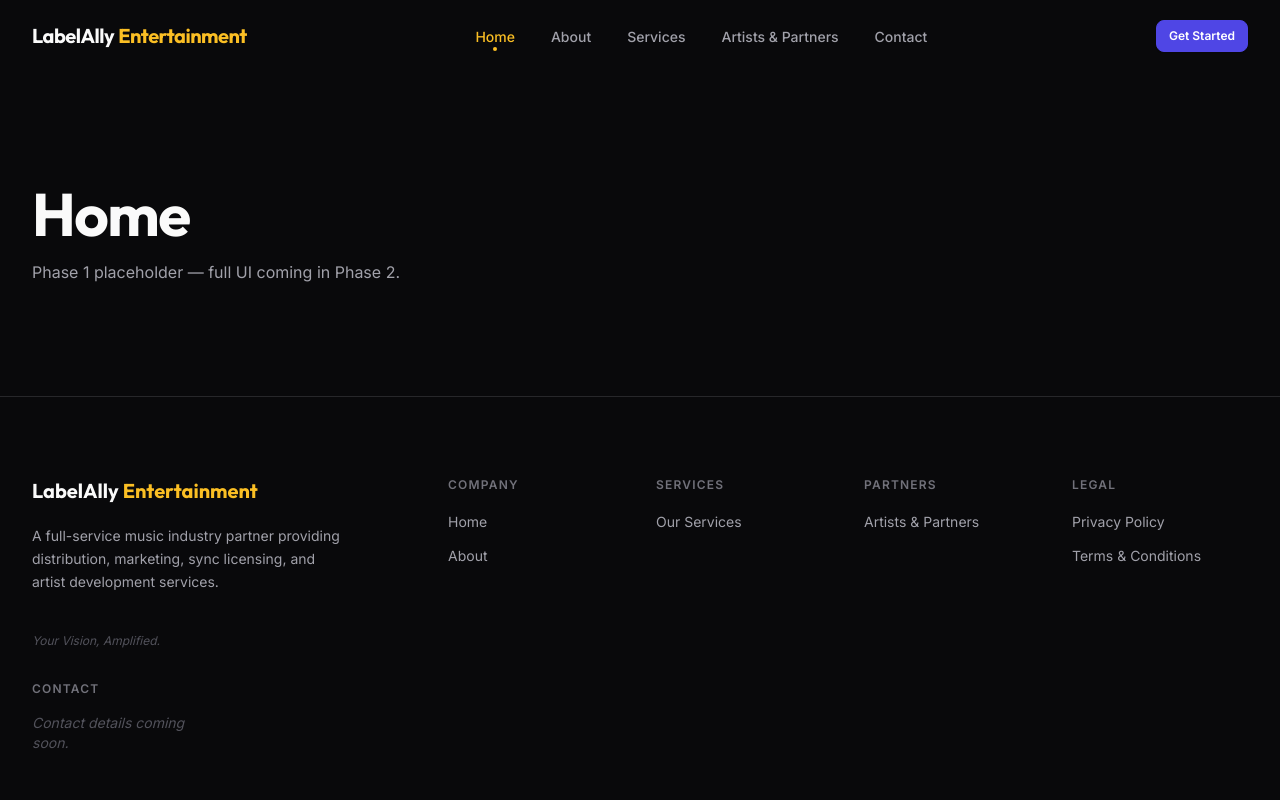
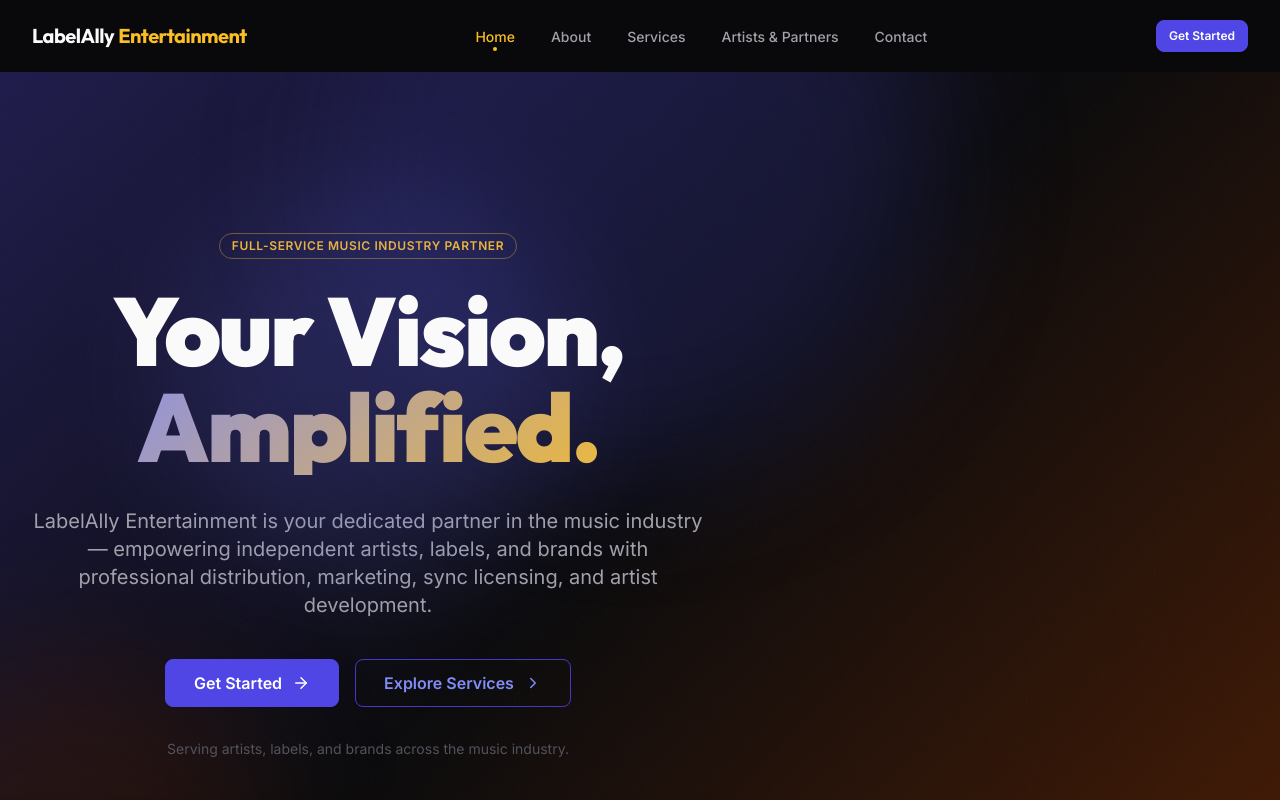
Before and after one commit to mdirfan-jasiqlabs/labelAlly-testing, a React (Vite) app: page / in a window 1280 px wide. Shown: the top 800 px of the page. Built offline with nearby package versions, Linux system fonts and the light colour scheme.

Commit message:
feat: Phase 4 Part 1 — Homepage Data + Hero Section

```diff
--- /dev/null
+++ b/src/components/sections/home/HeroSection.jsx
@@ -0,0 +1,138 @@
+import { Link } from 'react-router-dom';
+import { ArrowRight, ChevronRight } from 'lucide-react';
+import Container from '../../common/Container';
+import Button from '../../common/Button';
+import Badge from '../../common/Badge';
+import GradientBackground from '../../common/GradientBackground';
+import GlowEffect from '../../common/GlowEffect';
+import homeData from '../../../data/home.json';
+
+/**
+ * HeroSection — Homepage hero section.
+ *
+ * The primary above-the-fold section of the homepage.
+ * All content is sourced from src/data/home.json — no hardcoded strings.
+ *
+ * Composition:
+ * - GradientBackground (hero variant) — full-section dark gradient
+ * - GlowEffect          — decorative radial glow behind heading
+ * - Badge               — eyebrow label
+ * - h1                  — primary heading (split: plain + highlighted)
+ * - p                   — supporting description
+ * - Button (primary)    — primary CTA → /contact
+ * - Button (outline)    — secondary CTA → /services
+ * - trust note          — small supporting text
+ */
+function HeroSection() {
+  const { hero } = homeData;
+
+  return (
+    <GradientBackground
+      as="section"
+      variant="hero"
+      aria-labelledby="hero-heading"
+      className="relative min-h-[90vh] flex items-center"
+    >
+      {/* ── Decorative top-right glow ── */}
+      <div
+        aria-hidden="true"
+        className="pointer-events-none absolute top-0 right-0 w-[600px] h-[600px] -translate-y-1/3 translate-x-1/3 rounded-full bg-primary-900/30 blur-3xl"
+      />
+
+      {/* ── Decorative bottom-left glow ── */}
+      <div
+        aria-hidden="true"
+        className="pointer-events-none absolute bottom-0 left-0 w-[400px] h-[400px] translate-y-1/3 -translate-x-1/3 rounded-full bg-accent-950/40 blur-3xl"
+      />
+
+      <Container className="relative z-10 py-24 md:py-32 lg:py-40">
+        <div className="flex flex-col items-center text-center max-w-4xl mx-auto">
+
+          {/* ── Eyebrow Badge ── */}
+          <div className="mb-6">
+            <Badge variant="outline">
+              {hero.badge}
+            </Badge>
+          </div>
+
+          {/* ── Main Heading ── */}
+          <GlowEffect color="primary" intensity="lg" className="w-full">
+            <h1
+              id="hero-heading"
+              className={[
+                'font-heading font-black tracking-tight',
+                'text-5xl sm:text-6xl md:text-7xl lg:text-8xl',
+                'leading-none',
+                'text-neutral-50',
+              ].join(' ')}
+            >
+              {/* Plain part */}
+              <span className="block">{hero.heading}</span>
+
+              {/* Highlighted / accent part */}
+              <span className="block text-gradient">
+                {hero.headingHighlight}
+              </span>
+            </h1>
+          </GlowEffect>
+
+          {/* ── Description ── */}
+          <p
+            className={[
+              'mt-8',
+              'max-w-2xl mx-auto',
+              'text-base sm:text-lg md:text-xl',
+              'text-neutral-400',
+              'leading-relaxed',
+            ].join(' ')}
+          >
+            {hero.description}
+          </p>
+
+          {/* ── CTA Buttons ── */}
+          <div className="mt-10 flex flex-col sm:flex-row items-center gap-4">
+            {/* Primary CTA */}
+            <Button
+              as={Link}
+              to={hero.primaryCta.href}
+              aria-label={hero.primaryCta.ariaLabel}
+              variant="primary"
+              size="lg"
+              rightIcon={<ArrowRight size={18} aria-hidden="true" />}
+            >
+              {hero.primaryCta.label}
+            </Button>
+
+            {/* Secondary CTA */}
+            <Button
+              as={Link}
+              to={hero.secondaryCta.href}
+              aria-label={hero.secondaryCta.ariaLabel}
+              variant="outline"
+              size="lg"
+              rightIcon={<ChevronRight size={18} aria-hidden="true" />}
+            >
+              {hero.secondaryCta.label}
+            </Button>
+          </div>
+
+          {/* ── Trust Note ── */}
+          {hero.trustNote && (
+            <p className="mt-8 text-sm text-neutral-600">
+              {hero.trustNote}
+            </p>
+          )}
+
+        </div>
+      </Container>
+
+      {/* ── Bottom fade into page ── */}
+      <div
+        aria-hidden="true"
+        className="pointer-events-none absolute bottom-0 left-0 right-0 h-32 bg-gradient-to-t from-neutral-950 to-transparent"
+      />
+    </GradientBackground>
+  );
+}
+
+export default HeroSection;
--- /dev/null
+++ b/src/data/home.json
@@ -0,0 +1,53 @@
+{
+  "hero": {
+    "badge": "Full-Service Music Industry Partner",
+    "heading": "Your Vision,",
+    "headingHighlight": "Amplified.",
+    "description": "LabelAlly Entertainment is your dedicated partner in the music industry — empowering independent artists, labels, and brands with professional distribution, marketing, sync licensing, and artist development.",
+    "primaryCta": {
+      "label": "Get Started",
+      "href": "/contact",
+      "ariaLabel": "Get started — contact LabelAlly Entertainment"
+    },
+    "secondaryCta": {
+      "label": "Explore Services",
+      "href": "/services",
+      "ariaLabel": "Explore LabelAlly Entertainment services"
+    },
+    "trustNote": "Serving artists, labels, and brands across the music industry."
+  },
+
+  "platformStrip": {
+    "heading": "Trusted Across the Industry",
+    "items": []
+  },
+
+  "about": {
+    "badge": "Who We Are",
+    "heading": "A Partner Built for the Music Industry",
+    "description": "LabelAlly Entertainment was founded to bridge the gap between creative talent and industry infrastructure — giving artists and labels the professional backing they need to grow.",
+    "cta": {
+      "label": "Learn About Us",
+      "href": "/about"
+    },
+    "values": []
+  },
+
+  "services": {
+    "badge": "What We Offer",
+    "heading": "Everything You Need to Grow",
+    "description": "From distribution to marketing, sync licensing to artist development — we provide the full spectrum of services that modern music professionals require.",
+    "cta": {
+      "label": "View All Services",
+      "href": "/services"
+    },
+    "items": []
+  },
+
+  "howItWorks": {
+    "badge": "The Process",
+    "heading": "Simple Steps to Get Started",
+    "description": "We keep things straightforward — so you can focus on making music while we handle the rest.",
+    "steps": []
+  }
+}
--- a/src/pages/HomePage.jsx
+++ b/src/pages/HomePage.jsx
@@ -1,17 +1,22 @@
+import HeroSection from '../components/sections/home/HeroSection';
+
 /**
  * HomePage — Route: /
  *
- * Phase 1: Placeholder only.
- * Full homepage UI will be built in Phase 2.
+ * Phase 4 Part 1: Renders HeroSection only.
+ * Additional sections will be added in Parts 2 and 3.
  */
 function HomePage() {
   return (
-    <section className="section-spacing section-container" aria-labelledby="home-heading">
-      <h1 id="home-heading" className="heading-display text-neutral-50">
-        Home
-      </h1>
-      <p className="mt-4 text-neutral-400">Phase 1 placeholder — full UI coming in Phase 2.</p>
-    </section>
+    <main aria-label="LabelAlly Entertainment homepage">
+      {/* ── Hero ── Phase 4 Part 1 */}
+      <HeroSection />
+
+      {/* ── Platform Strip     — Phase 4 Part 2 */}
+      {/* ── About              — Phase 4 Part 2 */}
+      {/* ── Services           — Phase 4 Part 2 */}
+      {/* ── How It Works       — Phase 4 Part 3 */}
+    </main>
   );
 }
 
```
